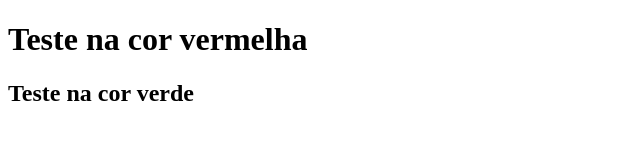
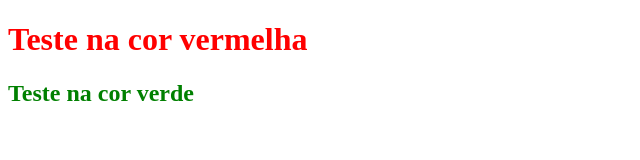
Before and after one commit to gcventura/curso_git_github, a plain HTML site: page index.html in a window 1280 px wide. Shown: the whole page, without its empty margins (0-640 px from the left). Drawn offline with Linux system fonts and the light colour scheme.

Commit message:
Modifiquei o index para referenciar o CSS, e modifiquei o CSS para o seletor H2

```diff
--- a/css/styles.css
+++ b/css/styles.css
@@ -1,3 +1,7 @@
 h1 {
     color: red;
 }
+
+h2 {
+    color: green;
+}
--- a/index.html
+++ b/index.html
@@ -3,7 +3,8 @@
 <head>
     <meta charset="UTF-8">
     <meta name="viewport" content="width=device-width, initial-scale=1.0">
-    <title>Document</title>
+    <link rel="stylesheet" href="./css/styles.css" />
+    <title>Documento</title>
 </head>
 <body>
     <h1>Teste na cor vermelha</h1>
```
